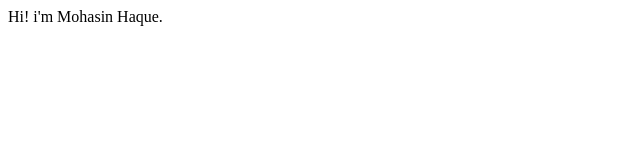
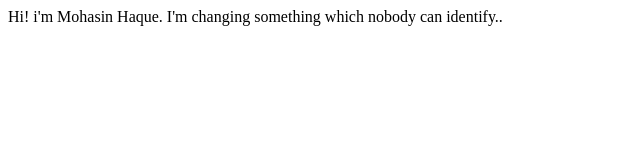
Before and after one commit to Mohasin-Haque/Learning_From_Tanay_Pratap, a plain HTML site: page index.html in a window 1280 px wide. Shown: the whole page, without its empty margins (0-640 px from the left). Drawn offline with Linux system fonts and the light colour scheme.

Commit message:
Update index.html
change.

```diff
--- a/index.html
+++ b/index.html
@@ -7,6 +7,6 @@
     <title>DemoPortfolio</title>
 </head>
 <body>
-    Hi! i'm Mohasin Haque.
+    Hi! i'm Mohasin Haque. I'm changing something which nobody can identify..
 </body>
 </html>
```
